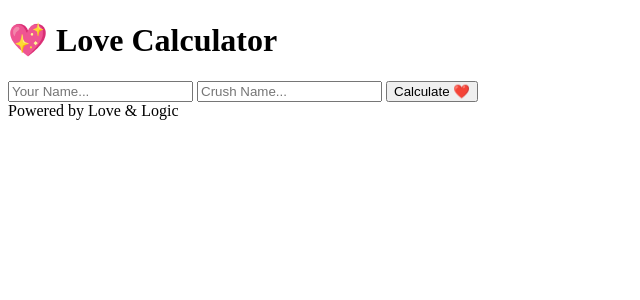
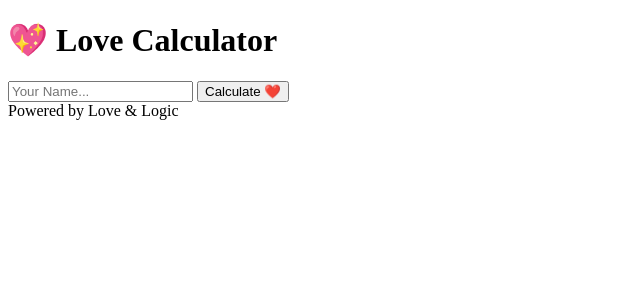
Before and after one commit to ompd654321-prog/gf-predictor, a Flask app: template templates/love_calculator.html in a window 1280 px wide. Shown: the top 300 px of the page, without its empty margins (0-640 px from the left). Run offline with Flask 3, Linux system fonts and the light colour scheme; the template is opened without the code that fills it, so the values that code supplies are empty; parts of the project's set-up code (start-up, migrations or seed data) failed here and were passed over.

Commit message:
Update love_calculator.html

```diff
--- a/templates/love_calculator.html
+++ b/templates/love_calculator.html
@@ -26,7 +26,7 @@
 
     <form method="POST">
         <input type="text" name="your_name" placeholder="Your Name..." required autocomplete="off">
-        <input type="text" name="crush_name" placeholder="Crush Name..." required autocomplete="off">
+
         <button type="submit">Calculate ❤️</button>
     </form>
 
```
